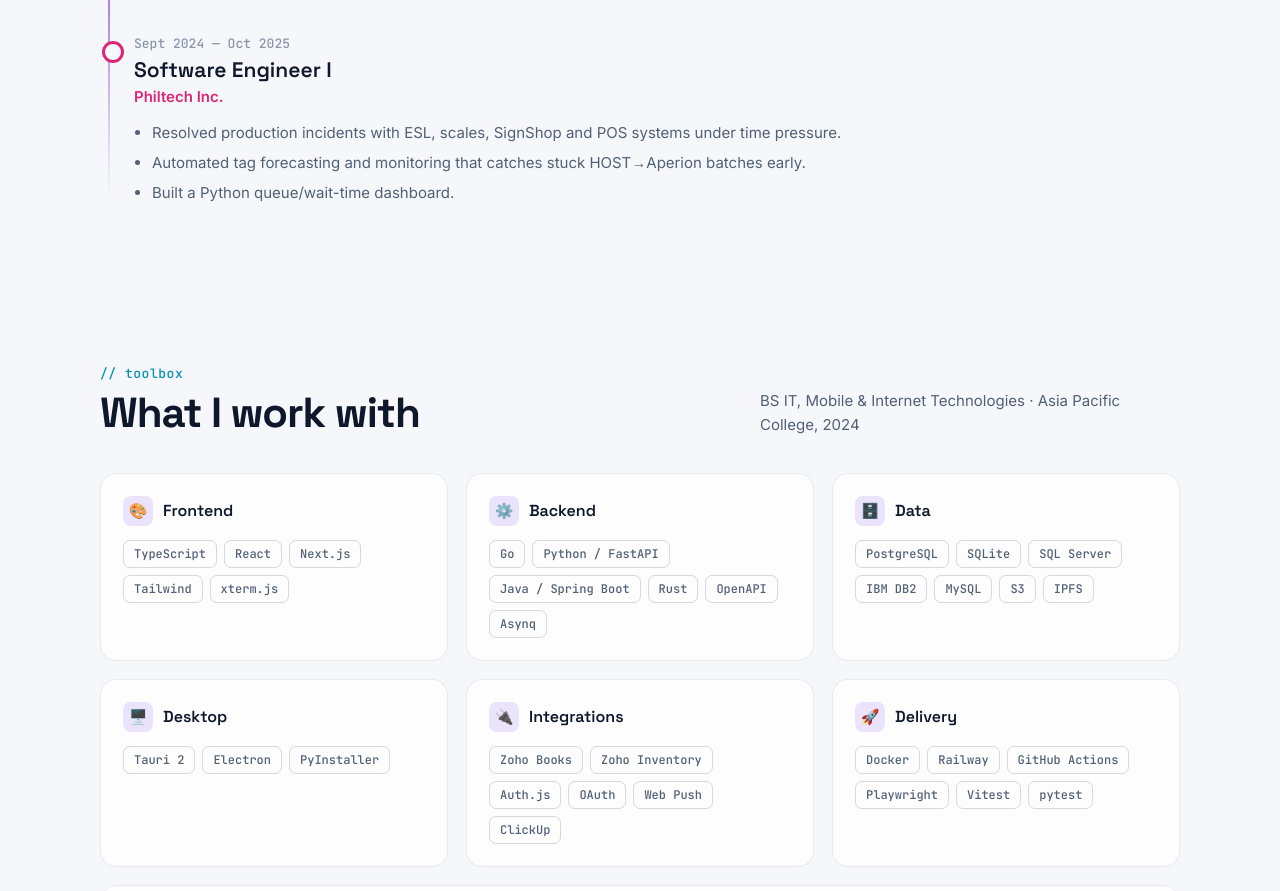
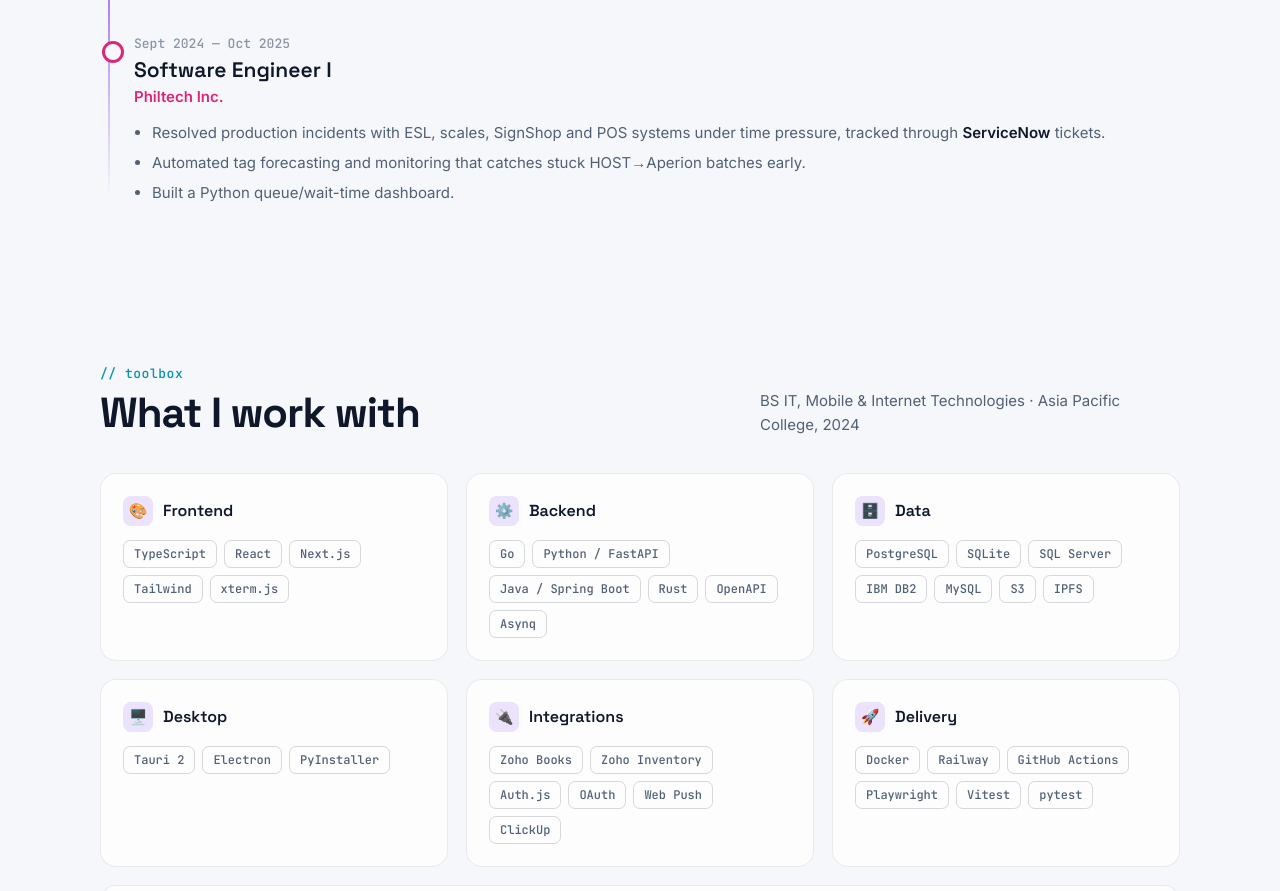
Before and after one commit to jtfrancisco0121/jtfrancisco0121.github.io, a plain HTML site: page index.html in a window 1280 px wide. Shown: the part 3380-4271 px from the top of the page. Drawn offline with Linux system fonts and the light colour scheme.

Commit message:
Add ServiceNow incident ticketing to Philtech experience
Co-Authored-By: Claude Opus 5.5 <noreply@anthropic.com>
Claude-Session: https://claude.ai/code/session_01DKJKfqsbpNT3gtUcXrA5Nu

```diff
--- a/index.html
+++ b/index.html
@@ -378,7 +378,7 @@ html:not(.js) .term-body .l{opacity:1}
         <h3>Software Engineer I</h3>
         <div class="co">Philtech Inc.</div>
         <ul>
-          <li>Resolved production incidents with ESL, scales, SignShop and POS systems under time pressure.</li>
+          <li>Resolved production incidents with ESL, scales, SignShop and POS systems under time pressure, tracked through <strong>ServiceNow</strong> tickets.</li>
           <li>Automated tag forecasting and monitoring that catches stuck HOST→Aperion batches early.</li>
           <li>Built a Python queue/wait-time dashboard.</li>
         </ul>
```
Also changed, not shown: 2 other files.
